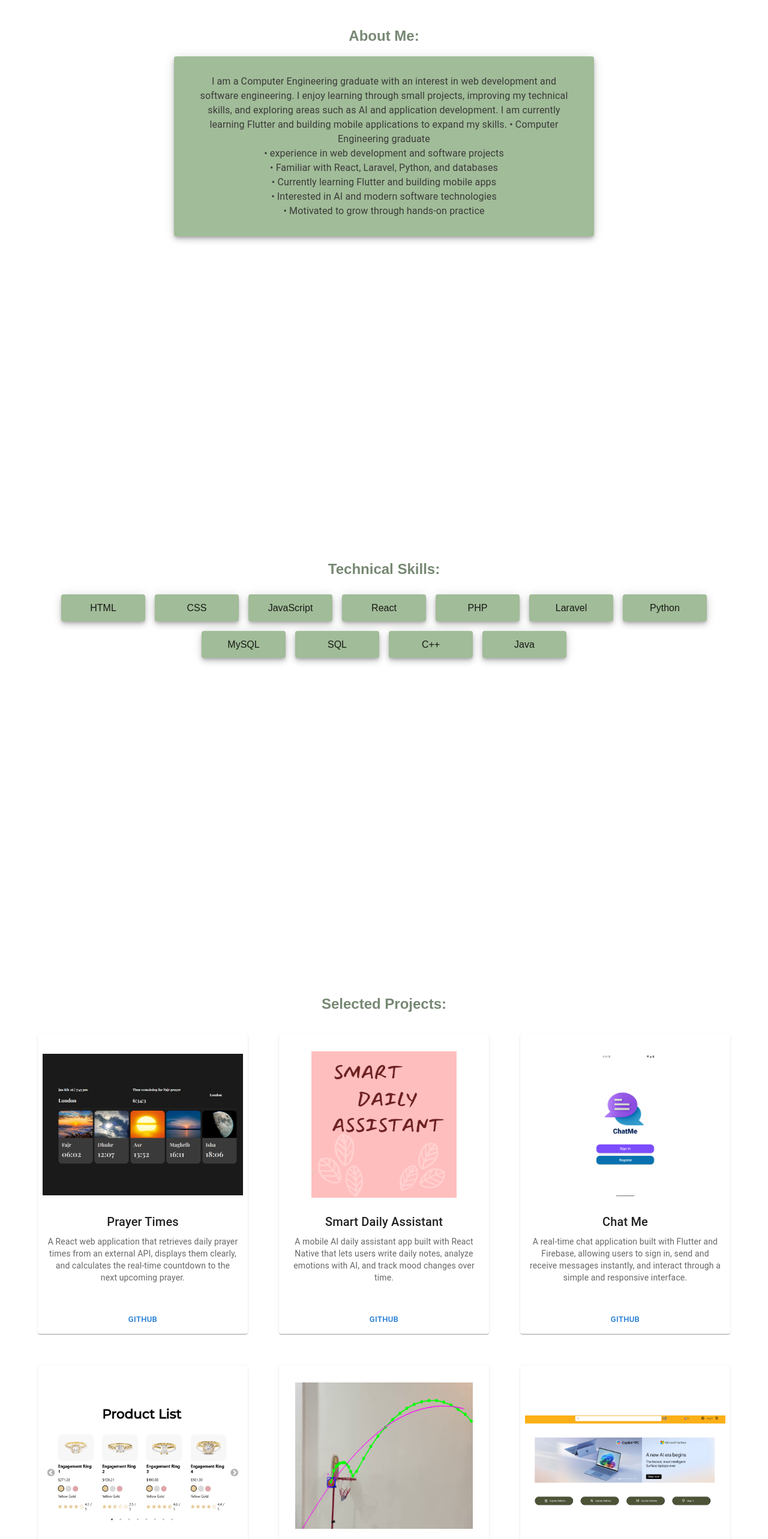
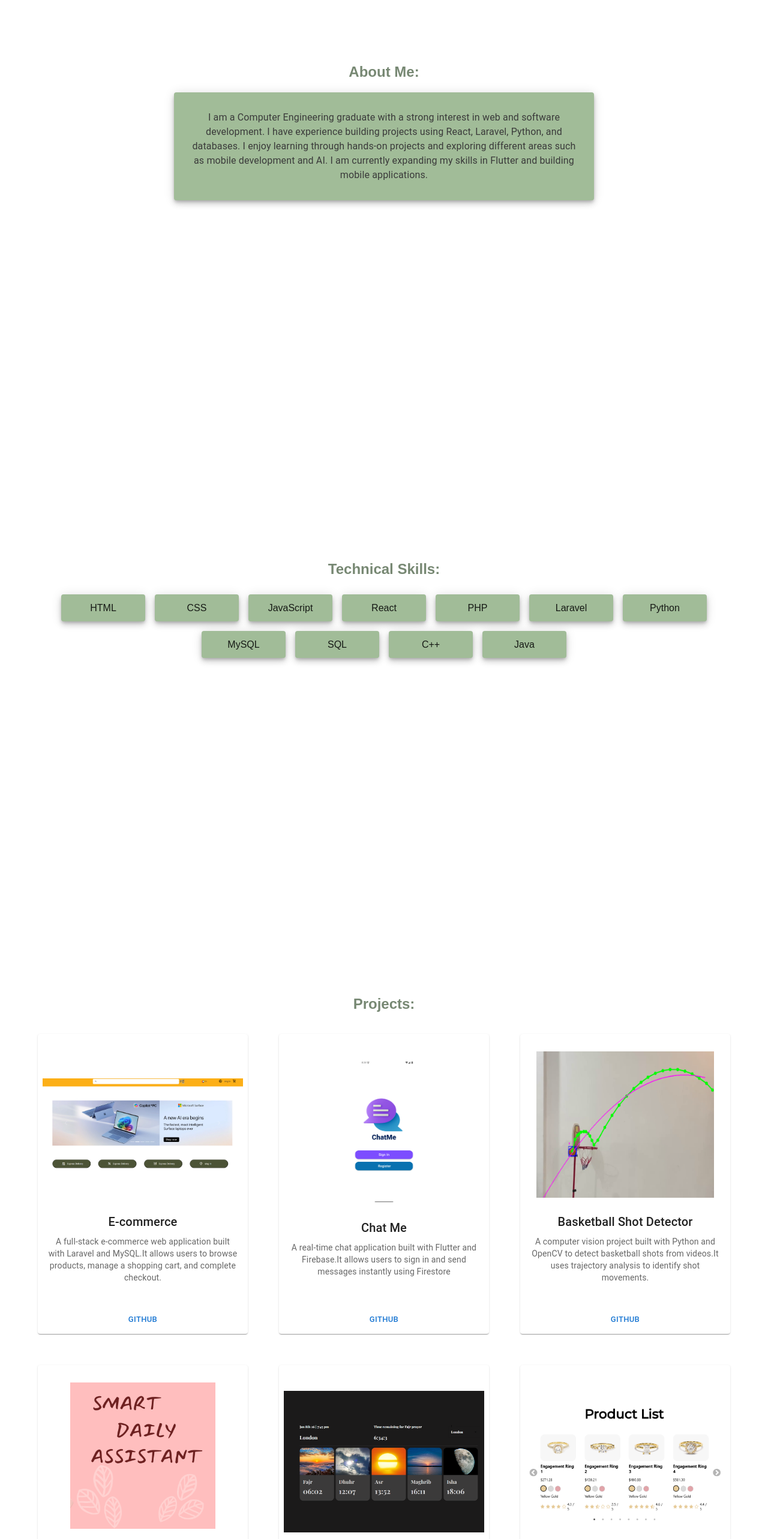
Before and after one commit to sedraosman/portfolio, a React (Create React App) app: page / in a window 1280 px wide. Shown: the part 1020-3586 px from the top of the page at 60% size. Built offline with nearby package versions, Linux system fonts and the light colour scheme.

Commit message:
update the projects

```diff
--- a/src/App.js
+++ b/src/App.js
@@ -52,14 +52,10 @@ function App() {
             }}
           >
             <Typography>
-              I am a Computer Engineering graduate with an interest in web development and software engineering. I enjoy learning through small projects, improving my technical skills, and exploring areas such as AI and application development.
-               I am currently learning Flutter and building mobile applications to expand my skills.
-              • Computer Engineering graduate  <br/>
-              • experience in web development and software projects <br/>
-              • Familiar with React, Laravel, Python, and databases  <br/>
-              • Currently learning Flutter and building mobile apps  <br/>
-              • Interested in AI and modern software technologies <br/>
-              • Motivated to grow through hands-on practice
+          I am a Computer Engineering graduate with a strong interest in web and software development.
+          I have experience building projects using React, Laravel, Python, and databases.
+          I enjoy learning through hands-on projects and exploring different areas such as mobile development and AI.
+          I am currently expanding my skills in Flutter and building mobile applications.
             </Typography>
           </Paper>
         </Box>
@@ -101,7 +97,7 @@ function App() {
       {/* ================= PROJECTS ================= */}
       <section id="projects" className="section">
         <h2 style={{ marginTop: "180px", color: "#778873", textAlign: "center" }}>
-          Selected Projects:
+           Projects:
         </h2>
 
         <div
@@ -115,48 +111,47 @@ function App() {
           }}
         >
           {/* AI & MAIN PROJECTS */}
+      <Project
+      img={process.env.PUBLIC_URL +"/img/e-commerce.png"}
+          title="E-commerce"
+          github="https://github.com/sedraosman/e-commerce2"
+          description={"A full-stack e-commerce web application built with Laravel and MySQL.It allows users to browse products, manage a shopping cart, and complete checkout."}/>
+
+        <Project
+      img={process.env.PUBLIC_URL +"/img/chatme.png"}
+          title="Chat Me"
+          github="https://github.com/sedraosman/ChatMe"
+          description={"A real-time chat application built with Flutter and Firebase.It allows users to sign in and send messages instantly using Firestore"}/>
+
+         <Project
+      img={process.env.PUBLIC_URL +"/img/basket.png"}
+          title="Basketball Shot Detector"
+          github="https://github.com/sedraosman/Basketball-Shot-Detector"
+          description={"A computer vision project built with Python and OpenCV to detect basketball shots from videos.It uses trajectory analysis to identify shot movements."}/>
+
+           <Project
+      img={process.env.PUBLIC_URL +"/img/smartDay.png"}
+          title="Smart Daily Assistant"
+          github="https://github.com/sedraosman/Smart-Daily-Assistant"
+          description={"A mobile application built with React Native for daily mood tracking and emotion analysis.It helps users log moods and track emotional patterns over time."}/>
 
 
       <Project
       img={process.env.PUBLIC_URL +"/img/pray.png"}
           title="Prayer Times"
           github="https://github.com/sedraosman/prayer-times"
-          description={"A React web application that retrieves daily prayer times from an external API, displays them clearly, and calculates the real-time countdown to the next upcoming prayer."}/>
+          description={"A React web application that fetches daily prayer times from an external API.It displays real-time countdown to the next prayer."}/>
 
-
-
-      <Project
-      img={process.env.PUBLIC_URL +"/img/smartDay.png"}
-          title="Smart Daily Assistant"
-          github="https://github.com/sedraosman/Smart-Daily-Assistant"
-          description={"A mobile AI daily assistant app built with React Native that lets users write daily notes, analyze emotions with AI, and track mood changes over time."}/>
-
-      <Project
-      img={process.env.PUBLIC_URL +"/img/chatme.png"}
-          title="Chat Me"
-          github="https://github.com/sedraosman/ChatMe"
-          description={"A real-time chat application built with Flutter and Firebase, allowing users to sign in, send and receive messages instantly, and interact through a simple and responsive interface."}/>
 
 
       <Project
       img={process.env.PUBLIC_URL +"/img/products.png"}
           title="Gold Shop"
           github="https://github.com/sedraosman/goldShop"
-          description={"A React web application that displays products from JSON data and dynamically calculates and shows gold prices fetched from the web."}/>
+          description={"A React web application that displays products and dynamically calculates gold prices.It updates pricing based on external data sources"}/>
 
 
 
-      <Project
-      img={process.env.PUBLIC_URL +"/img/basket.png"}
-          title="Basketball Shot Detector"
-          github="https://github.com/sedraosman/Basketball-Shot-Detector"
-          description={"A Python computer vision project that analyzes basketball videos to detect shots using color tracking and trajectory modeling with a simple GUI."}/>
-
-      <Project
-      img={process.env.PUBLIC_URL +"/img/e-commerce.png"}
-          title="E-commerce"
-          github="https://github.com/sedraosman/e-commerce2"
-          description={"A web application developed with Laravel featuring product display, shopping cart, checkout, and a basic admin dashboard."}/>
 
 
 
```
